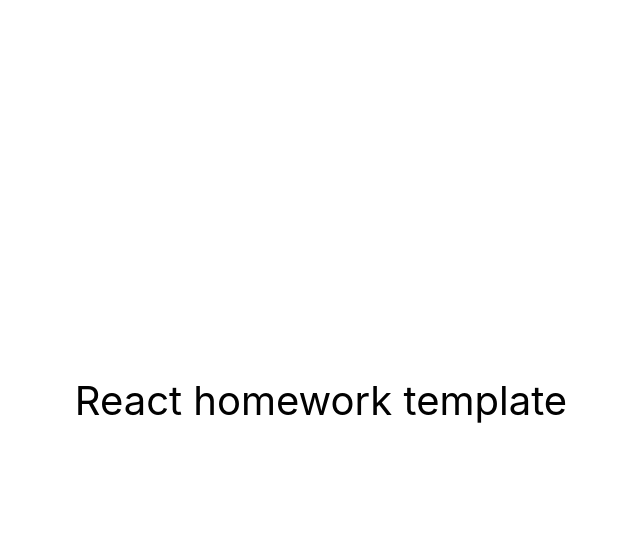
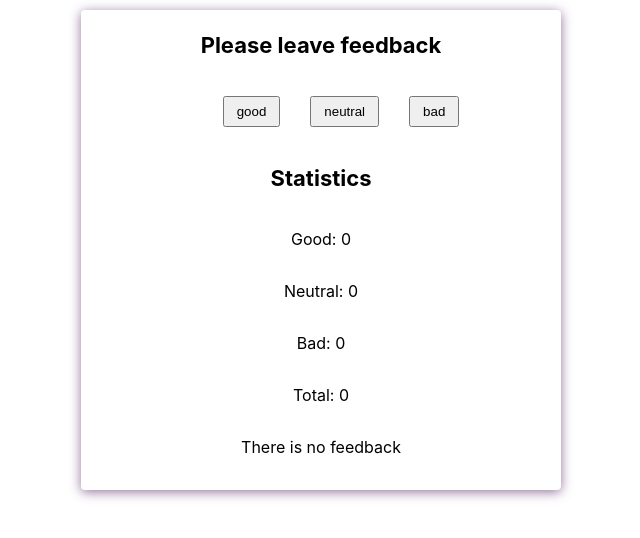
Before and after one commit to artemivanichenko/goit-react-hw-04-feedback, a React (Create React App) app: page / in a window 1280 px wide. Shown: the top 538 px of the page, without its empty margins (319-959 px from the left). Built offline with nearby package versions, Linux system fonts and the light colour scheme.

Commit message:
done all task

```diff
--- a/package.json
+++ b/package.json
@@ -7,9 +7,11 @@
     "@testing-library/jest-dom": "^5.16.3",
     "@testing-library/react": "^12.1.4",
     "@testing-library/user-event": "^13.5.0",
+    "prop-types": "^15.8.1",
     "react": "^18.1.0",
     "react-dom": "^18.1.0",
     "react-scripts": "5.0.1",
+    "styled-components": "^5.3.9",
     "web-vitals": "^2.1.3"
   },
   "scripts": {
--- a/src/components/App.jsx
+++ b/src/components/App.jsx
@@ -1,16 +1,5 @@
+import { Feedback } from './Feedback/Feedback';
+
 export const App = () => {
-  return (
-    <div
-      style={{
-        height: '100vh',
-        display: 'flex',
-        justifyContent: 'center',
-        alignItems: 'center',
-        fontSize: 40,
-        color: '#010101'
-      }}
-    >
-      React homework template
-    </div>
-  );
+  return <Feedback />;
 };
--- /dev/null
+++ b/src/components/Feedback/Feedback.jsx
@@ -0,0 +1,45 @@
+import { Section } from 'components/Section/Section';
+import { Statistics } from 'components/Statistics/Statistics';
+import { Component } from 'react';
+import { StyledItem, StyledButtonList } from './Feedback.styled';
+import { FeedbackOptions } from './FeedbackOptions';
+
+export class Feedback extends Component {
+  state = {
+    good: 0,
+    neutral: 0,
+    bad: 0,
+  };
+  onLeaveFeedback = name => {
+    this.setState(prevState => {
+      return { [name]: prevState[name] + 1 };
+    });
+  };
+  onTotal = () => {
+    return this.state.good + this.state.neutral + this.state.bad;
+  };
+  onPercentage = () => {
+    return ((this.state.good / this.onTotal()) * 100).toFixed(0);
+  };
+
+  render() {
+    return (
+      <StyledItem>
+        <Section title="Please leave feedback">
+          <StyledButtonList>
+            <FeedbackOptions
+              options={Object.keys(this.state)}
+              onLeaveFeedback={this.onLeaveFeedback}
+            />
+          </StyledButtonList>
+
+          <Statistics
+            {...this.state}
+            total={this.onTotal}
+            percentage={this.onPercentage}
+          />
+        </Section>
+      </StyledItem>
+    );
+  }
+}
--- /dev/null
+++ b/src/components/Feedback/Feedback.styled.js
@@ -0,0 +1,28 @@
+import styled from 'styled-components';
+
+export const StyledItem = styled.div`
+  display: flex;
+  flex-direction: column;
+  width: 480px;
+  height: 480px;
+  border-radius: 4px;
+  box-shadow: 0 2px 12px rgb(147, 115, 156);
+  margin: 10px auto;
+  overflow: hidden;
+  align-items: center;
+`;
+export const StyledSection = styled.section`
+  font-size: 30px;
+`;
+export const StyledButtonList = styled.ul`
+  display: flex;
+  flex-direction: row;
+  gap: 30px;
+  list-style-type: none;
+`;
+export const StyledButtonItem = styled.li`
+  font-size: 18px;
+`;
+export const StyledButton = styled.button`
+  padding: 6px 12px;
+`;
--- /dev/null
+++ b/src/components/Feedback/FeedbackOptions.jsx
@@ -0,0 +1,27 @@
+import { StyledButtonItem, StyledButton } from './Feedback.styled';
+
+export const FeedbackOptions = ({ options, onLeaveFeedback }) => {
+  return (
+    <>
+      {options.map(option => {
+        return (
+          <StyledButtonItem key={option}>
+            <StyledButton
+              type="button"
+              name={option}
+              onClick={() => {
+                onLeaveFeedback(option);
+              }}
+            >
+              {option}
+            </StyledButton>
+          </StyledButtonItem>
+        );
+      })}
+    </>
+  );
+};
+
+//   <StyledButton>Good</StyledButton>
+//           <StyledButton>Neutral</StyledButton>
+//           <StyledButton>Bad</StyledButton>
--- /dev/null
+++ b/src/components/Notification/Notification.jsx
@@ -0,0 +1,9 @@
+import { StyledTextInfo } from './Notification.styled';
+
+export const Notification = ({ message }) => {
+  return (
+    <>
+      <StyledTextInfo>{message}</StyledTextInfo>
+    </>
+  );
+};
--- /dev/null
+++ b/src/components/Notification/Notification.styled.js
@@ -0,0 +1,5 @@
+import styled from 'styled-components';
+
+export const StyledTextInfo = styled.p`
+  font-size: 16px;
+`;
--- /dev/null
+++ b/src/components/Section/Section.jsx
@@ -0,0 +1,10 @@
+import { StyledSecondTitle } from './Section.styled';
+
+export const Section = ({ title, children }) => {
+  return (
+    <>
+      <StyledSecondTitle>{title}</StyledSecondTitle>
+      {children}
+    </>
+  );
+};
--- /dev/null
+++ b/src/components/Section/Section.styled.js
@@ -0,0 +1,5 @@
+import styled from 'styled-components';
+
+export const StyledSecondTitle = styled.h3`
+  font-size: 22px;
+`;
--- /dev/null
+++ b/src/components/Statistics/Statistics.jsx
@@ -0,0 +1,19 @@
+import { Notification } from 'components/Notification/Notification';
+import { StyledSecondTitle, StyledTextInfo } from './Statistics.styled';
+
+export const Statistics = ({ good, neutral, bad, total, percentage }) => {
+  return (
+    <>
+      <StyledSecondTitle>Statistics</StyledSecondTitle>
+      <StyledTextInfo>Good: {good}</StyledTextInfo>
+      <StyledTextInfo>Neutral: {neutral}</StyledTextInfo>
+      <StyledTextInfo>Bad: {bad}</StyledTextInfo>
+      <StyledTextInfo>Total: {total()}</StyledTextInfo>
+      {percentage() === 'NaN' ? (
+        <Notification message="There is no feedback" />
+      ) : (
+        <StyledTextInfo>Percentage: {percentage()}%</StyledTextInfo>
+      )}
+    </>
+  );
+};
--- /dev/null
+++ b/src/components/Statistics/Statistics.styled.js
@@ -0,0 +1,9 @@
+import styled from 'styled-components';
+
+export const StyledSecondTitle = styled.h3`
+  font-size: 22px;
+`;
+
+export const StyledTextInfo = styled.p`
+  font-size: 16px;
+`;
```
Also changed, not shown: 1 other file (tests, documents, lock files or other folders).
